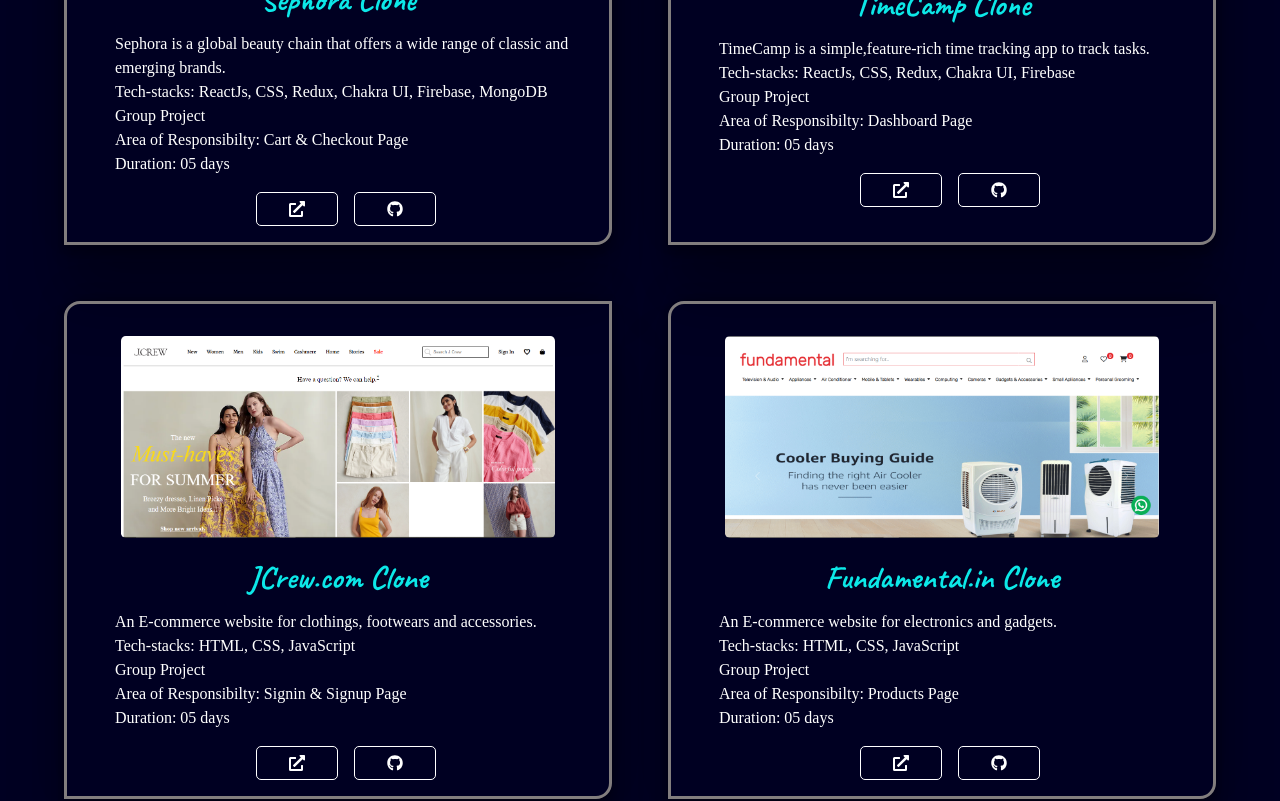
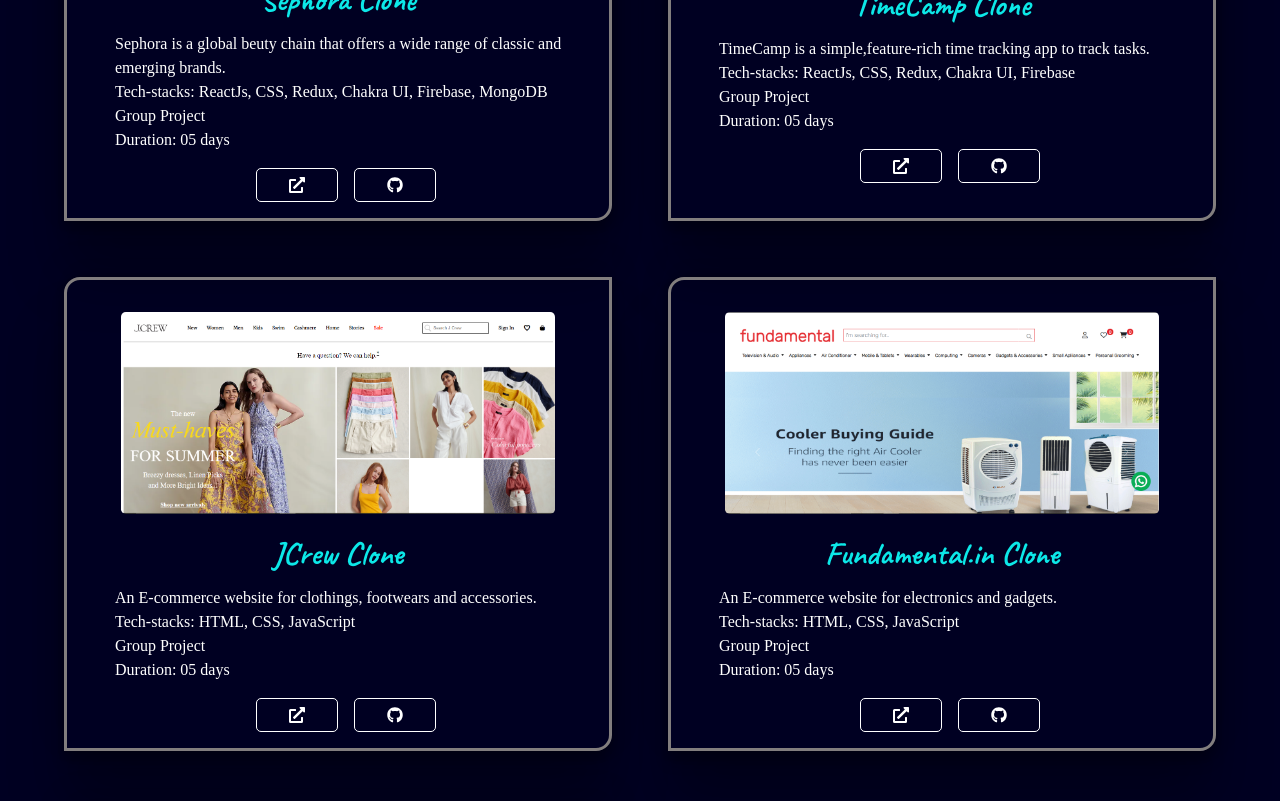
Before and after one commit to shivam0626/shivam0626.github.io, a React (Create React App) app: page / in a window 1280 px wide. Shown: the part 2960-3761 px from the top of the page. Built offline with nearby package versions, Linux system fonts and the light colour scheme.

Commit message:
projects page updated

```diff
--- a/src/Components/GithubCalendar.jsx
+++ b/src/Components/GithubCalendar.jsx
@@ -4,22 +4,22 @@
 import styles from "../styles/GithubCalendar.module.css"
 
 const GithubCalendar =()=>{
-    const selectLastHalfYear = contributions => {
-        const currentYear = new Date().getFullYear();
-        const currentMonth = new Date().getMonth();
-        const shownMonths = 9;
+    // const selectLastHalfYear = contributions => {
+    //     const currentYear = new Date().getFullYear();
+    //     const currentMonth = new Date().getMonth();
+    //     const shownMonths = 9;
 
-        return contributions.filter(day => {
-          const date = new Date(day.date);
-          const monthOfDay = date.getMonth();
+    //     return contributions.filter(day => {
+    //       const date = new Date(day.date);
+    //       const monthOfDay = date.getMonth();
 
-          return (
-            date.getFullYear() === currentYear &&
-            monthOfDay > currentMonth - shownMonths &&
-            monthOfDay <= currentMonth
-          );
-        });
-      };
+    //       return (
+    //         date.getFullYear() === currentYear &&
+    //         monthOfDay > currentMonth - shownMonths &&
+    //         monthOfDay <= currentMonth
+    //       );
+    //     });
+    //   };
     return (
     <Box>
         <Text className={styles.para}>GitHub Calendar</Text>
--- a/src/Components/Projects.jsx
+++ b/src/Components/Projects.jsx
@@ -8,75 +8,85 @@
 import {FaGithub,FaExternalLinkAlt} from "react-icons/fa";
 
 const Projects =()=>{
+    const data = [
+        {
+            p_name: "Sephora Clone",
+            details: "Sephora is a global beuty chain that offers a wide range of classic and emerging brands.",
+            techs: "Tech-stacks: ReactJs, CSS, Redux, Chakra UI, Firebase, MongoDB",
+            type: "Group Project",
+            responsibity: "Area of Responsibilty: Cart & Checkout Page",
+            duration: "Duration: 05 days",
+            image: sephora,
+            project_link: "https://sephora-pink.vercel.app/",
+            git_link: "https://github.com/Ankur982/dull-letter-5131"
+        },
+        {
+            p_name: "TimeCamp Clone",
+            details: "TimeCamp is a simple,feature-rich time tracking app to track tasks.",
+            techs: "Tech-stacks: ReactJs, CSS, Redux, Chakra UI, Firebase",
+            type: "Group Project",
+            responsibity: "Area of Responsibilty: Dashboard Page",
+            duration: "Duration: 05 days",
+            image: timecamp,
+            project_link: "https://timecampclone-cw.netlify.app/",
+            git_link: "https://github.com/ssksds/Time-Camp-Clone"
+        },
+        {
+            p_name: "JCrew Clone",
+            details: "An E-commerce website for clothings, footwears and accessories.",
+            techs: "Tech-stacks: HTML, CSS, JavaScript",
+            type: "Group Project",
+            responsibity: "Area of Responsibilty: Signin & Signup Page",
+            duration: "Duration: 05 days",
+            image: jcrew,
+            project_link: "https://jcrew-clone-0626.netlify.app",
+            git_link: "https://github.com/Raghav435/J.Crew_Clone"
+        },
+        {
+            p_name: "Fundamental.in Clone",
+            details: "An E-commerce website for electronics and gadgets.",
+            techs: "Tech-stacks: HTML, CSS, JavaScript",
+            type: "Group Project",
+            responsibity: "Area of Responsibilty: Products Page",
+            duration: "Duration: 05 days",
+            image: fundamental,
+            project_link: "https://fundamnetal-in.netlify.app/",
+            git_link: "https://github.com/VishalBhuse/Fundamental.in"
+        },
+        {
+            p_name: "Kimaye.com Clone",
+            details: "A Grocery website where fresh fruits are available.",
+            techs: "Tech-stacks: HTML, CSS, JavaScript",
+            type: "Individaul Project",
+            responsibity: "Area of Responsibilty: Products Page",
+            duration: "Duration: 05 days",
+            image: kimaye,
+            project_link: "https://shivam0626.github.io/Kimaye.com-Clone/",
+            git_link: "https://github.com/shivam0626/Kimaye.com-Clone"
+        },
+    ]
+
     return(
         <Box className={styles.p_main} id="projects">
             <Text className={styles.header} size={"xl"}>Projects</Text>
             <Text className={styles.toptext}>These are some projects done by me:</Text>
             <SimpleGrid m="0rem 3rem" columns={[1,null,2]} spacing={6} >
-                <Box className={styles.p_box}>
-                    <Image className={styles.p_img} src={sephora} alt="p_img" />
-                    <Text className={styles.project_title} size={"md"}>Sephora Clone</Text>
-                    <Text className={styles.text}>Sephora is a global beauty chain that offers a wide range of classic and emerging brands.</Text>
-                    <Text className={styles.text}>Tech-stacks: ReactJs, CSS, Redux, Chakra UI, Firebase, MongoDB</Text>
-                    <Text className={styles.text}>Group Project</Text>
-                    <Text className={styles.text}>Area of Responsibilty: Cart & Checkout Page</Text>
-                    <Text className={styles.text}>Duration: 05 days</Text>
-                    <Box p="1rem">
-                        <a href="https://sephora-pink.vercel.app/" target="blank" rel="noreferrer"><button className={styles.btn}><FaExternalLinkAlt /></button></a>
-                        <a href="https://github.com/Ankur982/dull-letter-5131" target="blank" rel="noreferrer"><button className={styles.btn}><FaGithub /></button></a>
+                {
+                data.map((d)=>(
+                    <Box className={styles.p_box}>
+                        <Image className={styles.p_img} src={d.image} alt="p_img" />
+                        <Text className={styles.project_title} size={"md"}>{d.p_name}</Text>
+                        <Text className={styles.text}>{d.details}</Text>
+                        <Text className={styles.text}>{d.techs}</Text>
+                        <Text className={styles.text}>{d.type}</Text>
+                        <Text className={styles.text}>{d.duration}</Text>
+                        <Box p="1rem">
+                            <a href={d.project_link} target="blank" rel="noreferrer"><button className={styles.btn}><FaExternalLinkAlt /></button></a>
+                            <a href={d.git_link} target="blank" rel="noreferrer"><button className={styles.btn}><FaGithub /></button></a>
+                        </Box>
                     </Box>
-                </Box>
-                <Box className={styles.p_box}>
-                    <Image className={styles.p_img} src={timecamp} alt="p_img" />
-                    <Text className={styles.project_title} size={"md"}>TimeCamp Clone</Text>
-                    <Text className={styles.text}>TimeCamp is a simple,feature-rich time tracking app to track tasks.</Text>
-                    <Text className={styles.text}>Tech-stacks: ReactJs, CSS, Redux, Chakra UI, Firebase</Text>
-                    <Text className={styles.text}>Group Project</Text>
-                    <Text className={styles.text}>Area of Responsibilty: Dashboard Page</Text>
-                    <Text className={styles.text}>Duration: 05 days</Text>
-                    <Box p="1rem">
-                        <a href="https://timecampclone-cw.netlify.app/" target="blank" rel="noreferrer"><button className={styles.btn}><FaExternalLinkAlt /></button></a>
-                        <a href="https://github.com/ssksds/Time-Camp-Clone" target="blank" rel="noreferrer"><button className={styles.btn}><FaGithub /></button></a>
-                    </Box>
-                </Box>
-                <Box className={styles.p_box}>
-                    <Image className={styles.p_img} src={jcrew} alt="p_img" />
-                    <Text className={styles.project_title} size={"md"}>JCrew.com Clone</Text>
-                    <Text className={styles.text}>An E-commerce website for clothings, footwears and accessories.</Text>
-                    <Text className={styles.text}>Tech-stacks: HTML, CSS, JavaScript</Text>
-                    <Text className={styles.text}>Group Project</Text>
-                    <Text className={styles.text}>Area of Responsibilty: Signin & Signup Page</Text>
-                    <Text className={styles.text}>Duration: 05 days</Text>
-                    <Box p="1rem">
-                        <a href="https://jcrew-clone-0626.netlify.app" target="blank" rel="noreferrer"><button className={styles.btn}><FaExternalLinkAlt /></button></a>
-                        <a href="https://github.com/Raghav435/J.Crew_Clone" target="blank" rel="noreferrer"><button className={styles.btn}><FaGithub /></button></a>
-                    </Box>
-                </Box>
-                <Box className={styles.p_box}>
-                    <Image className={styles.p_img} src={fundamental} alt="p_img" />
-                    <Text className={styles.project_title} size={"md"}>Fundamental.in Clone</Text>
-                    <Text className={styles.text}>An E-commerce website for electronics and gadgets.</Text>
-                    <Text className={styles.text}>Tech-stacks: HTML, CSS, JavaScript</Text>
-                    <Text className={styles.text}>Group Project</Text>
-                    <Text className={styles.text}>Area of Responsibilty: Products Page</Text>
-                    <Text className={styles.text}>Duration: 05 days</Text>
-                    <Box p="1rem">
-                        <a href="https://fundamnetal-in.netlify.app/" target="blank" rel="noreferrer"><button className={styles.btn}><FaExternalLinkAlt /></button></a>
-                        <a href="https://github.com/VishalBhuse/Fundamental.in" target="blank" rel="noreferrer"><button className={styles.btn}><FaGithub /></button></a>
-                    </Box>
-                </Box>
-                <Box className={styles.p_box}>
-                    <Image className={styles.p_img} src={kimaye} alt="p_img" />
-                    <Text className={styles.project_title} size={"md"}>Kimaye.com Clone</Text>
-                    <Text className={styles.text}>A Grocery website where fresh fruits are available.</Text>
-                    <Text className={styles.text}>Tech-stacks: HTML, CSS, JavaScript</Text>
-                    <Text className={styles.text}>Individaul Project</Text>
-                    <Text className={styles.text}>Duration: 05 days</Text>
-                    <Box p="1rem">
-                        <a href="https://shivam0626.github.io/Kimaye.com-Clone/" target="blank" rel="noreferrer"><button className={styles.btn}><FaExternalLinkAlt /></button></a>
-                        <a href="https://github.com/shivam0626/Kimaye.com-Clone" target="blank" rel="noreferrer"><button className={styles.btn}><FaGithub /></button></a>
-                    </Box>
-                </Box>
+                ))}
+
             </SimpleGrid>
         </Box>
     )
--- a/src/styles/Projects.module.css
+++ b/src/styles/Projects.module.css
@@ -39,6 +39,7 @@
     color: white;
     text-align: left;
     margin-left: 3rem;
+    padding-right: 0.5rem;
 }
 .btn {
     color: white;
```
